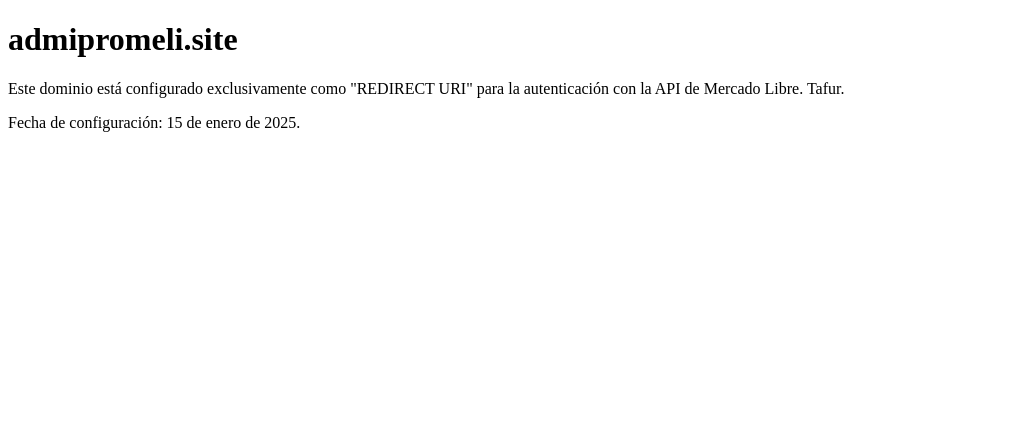
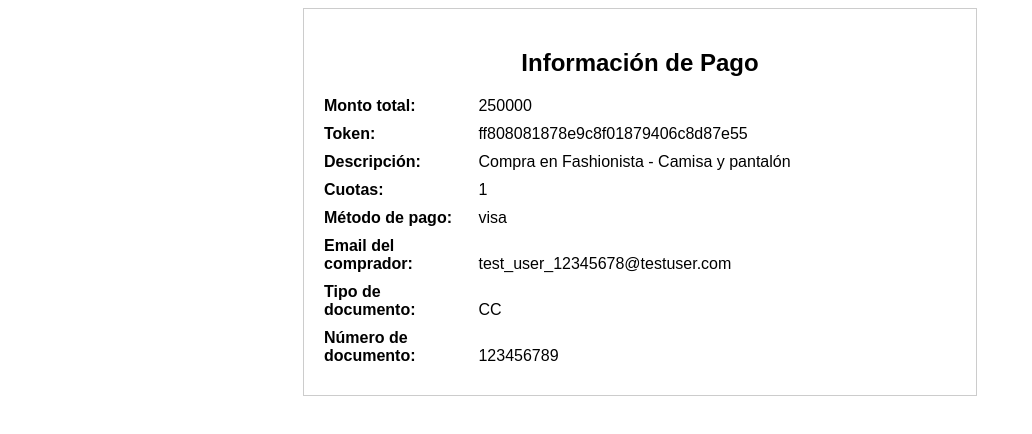
Before and after one commit to Tafurety/admipromeli.site, a plain HTML site: page index.html in a window 1280 px wide. Shown: the whole page, without its empty margins (0-1032 px from the left). Drawn offline with Linux system fonts and the light colour scheme.

Commit message:
index.html
Nuevo Html

```diff
--- a/index.html
+++ b/index.html
@@ -3,11 +3,89 @@
 <head>
   <meta charset="UTF-8">
   <meta name="viewport" content="width=device-width, initial-scale=1.0">
-    <title>admipromeli.site</title>
+  <title>Información de Pago</title>
+  <style>
+    body {
+      font-family: sans-serif;
+    }
+
+    .container {
+      width: 50%;
+      margin: 0 auto;
+      border: 1px solid #ccc;
+      padding: 20px;
+    }
+
+    h2 {
+      text-align: center;
+      margin-bottom: 20px;
+    }
+
+    .data-row {
+      margin-bottom: 10px;
+    }
+
+    .label {
+      font-weight: bold;
+      display: inline-block;
+      width: 150px;
+    }
+
+    .value {
+      display: inline-block;
+    }
+  </style>
 </head>
 <body>
-    <h1>admipromeli.site</h1>
-    <p>Este dominio está configurado exclusivamente como "REDIRECT URI" para la autenticación con la API de Mercado Libre. Tafur.</p>
-    <p>Fecha de configuración: 15 de enero de 2025.</p>
+
+<div class="container">
+  <h2>Información de Pago</h2>
+
+  <section>
+    <article class="data-row">
+      <span class="label">Monto total:</span>
+      <span class="value">250000</span>
+    </article>
+
+    <article class="data-row">
+      <span class="label">Token:</span>
+      <span class="value">ff808081878e9c8f01879406c8d87e55</span>
+    </article>
+
+    <article class="data-row">
+      <span class="label">Descripción:</span>
+      <span class="value">Compra en Fashionista - Camisa y pantalón</span>
+    </article>
+
+    <article class="data-row">
+      <span class="label">Cuotas:</span>
+      <span class="value">1</span>
+    </article>
+
+    <article class="data-row">
+      <span class="label">Método de pago:</span>
+      <span class="value">visa</span>
+    </article>
+  </section>
+
+  <section>
+    <article class="data-row">
+      <span class="label">Email del comprador:</span>
+      <span class="value">test_user_12345678@testuser.com</span>
+    </article>
+
+    <article class="data-row">
+      <span class="label">Tipo de documento:</span>
+      <span class="value">CC</span>
+    </article>
+
+    <article class="data-row">
+      <span class="label">Número de documento:</span>
+      <span class="value">123456789</span>
+    </article>
+  </section>
+
+</div>
+
 </body>
 </html>
```
Lines whose indentation alone changed are shown as unchanged.
